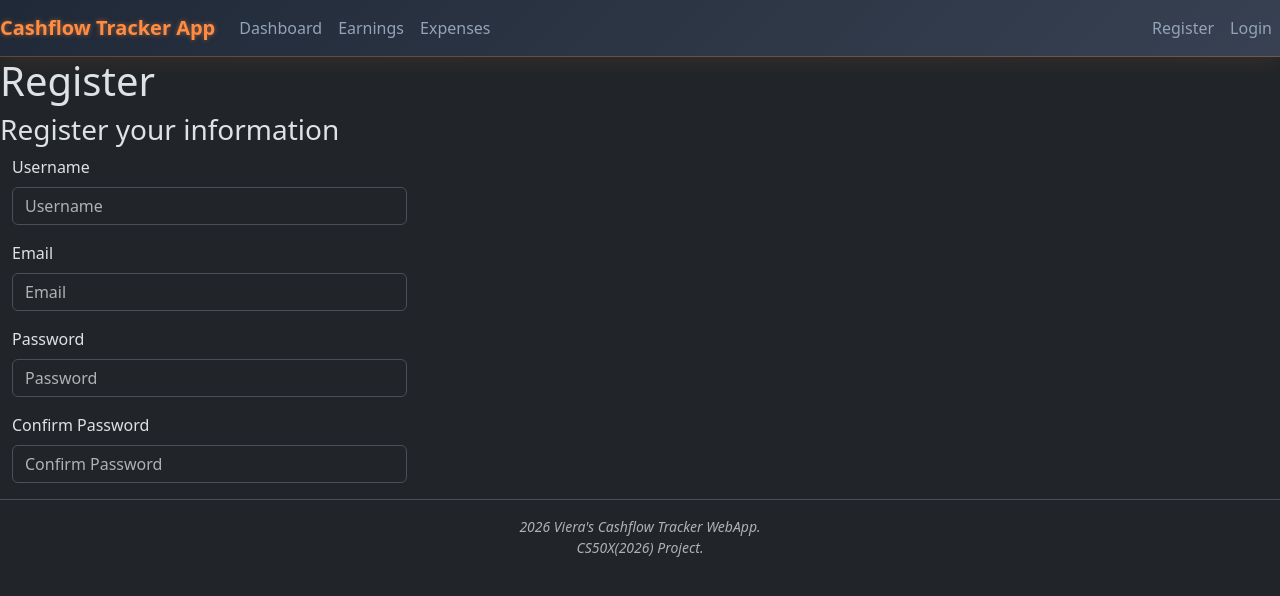
After one commit to viera-dev05/cashflow_tracker, a Flask app: page /register in a window 1280 px wide. The commit adds this page. Shown: the top 596 px of the page. Run offline with Flask 3, Linux system fonts and the light colour scheme; some libraries are stand-ins or nearby versions.

Commit message:
Added register.html Added registration form Added username, email and password basic patterns 	modified:   app.py 	modified:   templates/layout.html 	new file:   templates/register.html

```diff
--- a/app.py
+++ b/app.py
@@ -45,8 +45,14 @@ def register():
         db.execute("INSERT INTO users (username, email, hash) VALUES (?, ?, ?)", (username, email, hashed_password))
         db.commit()
 
+        # TODO: Add error handling for duplicate usernames/emails and other potential issues.
+
+        # Flash if successful
+        flash("Registered successfully! Please log in.", "success")
         # Redirect to the login page
         return redirect("/login")
 
+        # TODO: Create login template.
+
     else:
         return render_template("register.html")
--- a/templates/layout.html
+++ b/templates/layout.html
@@ -74,7 +74,7 @@
         </header>
         <main>{% block main %}{% endblock %}</main>
         <footer class="small text-muted fst-italic bg-dark text-light text-center py-3 border-top text-start">
-             <p class="mb-0">2026 Viera'sCashflow Tracker WebApp.</p>
+             <p class="mb-0">2026 Viera's Cashflow Tracker WebApp.</p>
              <p class="mb-0">CS50X(2026) Project.</p>
         </footer>
         <!-- Bootstrap JavaScript Bundle (includes Popper) -->
--- /dev/null
+++ b/templates/register.html
@@ -0,0 +1,88 @@
+{% extends "layout.html" %}
+
+{% block title %}Register{% endblock %}
+
+{% block main %}
+    <h1>Register</h1>
+    <h3>Register your information</h3>
+
+    <!-- Display error message if there is one -->
+    {% if error %}
+        <div class="alert alert-danger" role="alert">
+            {{ error }}
+        </div>
+    {% endif %}
+
+    <!-- Registration form -->
+    <form action="/register" method="post">
+        <div class="container-fluid">
+            <div class="col-4 row">
+
+                <!-- Username input -->
+                <!-- Username rules: 3-18 char, alphanumeric. Could have underscore in between but not start or end with one -->
+                <div class="mb-3">
+                    <label for="register-username" class="form-label">Username</label>
+                    <input
+                        type="text"
+                        class="form-control"
+                        name="username"
+                        id="register-username"
+                        placeholder="Username"
+                        minlength="3"
+                        maxlength="18"
+                        pattern="^[a-zA-Z0-9][a-zA-Z0-9_]{1,16}[a-zA-Z0-9]$"
+                        required
+                    />
+                </div>
+
+                <!-- Email input -->
+                <!-- Email rules: valid email format, max 100 char -->
+                <div class="mb-3">
+                    <label for="register-email" class="form-label">Email</label>
+                    <input
+                        type="email"
+                        class="form-control"
+                        name="email"
+                        id="register-email"
+                        placeholder="Email"
+                        maxlength="100"
+                        required
+                    >
+                </div>
+
+                <!-- Password input. -->
+                <!-- Password rules: 8 - 128 char. At least 1 uppercase letter and 1 digit -->
+                <div class="mb-3">
+                    <label for="register-password" class="form-label">Password</label>
+                    <input
+                        type="password"
+                        class="form-control"
+                        name="password"
+                        id="register-password"
+                        placeholder="Password"
+                        minlength="8"
+                        maxlength="128"
+                        required
+                        pattern="(?=.*[A-Z])(?=.*[0-9]).{8,128}$"
+                    />
+                </div>
+
+                <div class="mb-3">
+                    <label for="register-confirm" class="form-label">Confirm Password</label>
+                    <input
+                        type="password"
+                        class="form-control"
+                        name="confirm-password"
+                        id="register-confirm"
+                        placeholder="Confirm Password"
+                        minlength="8"
+                        maxlength="128"
+                        required
+                    />
+                </div>
+            </div>
+        </div>
+
+    </form>
+
+{% endblock %}
```
